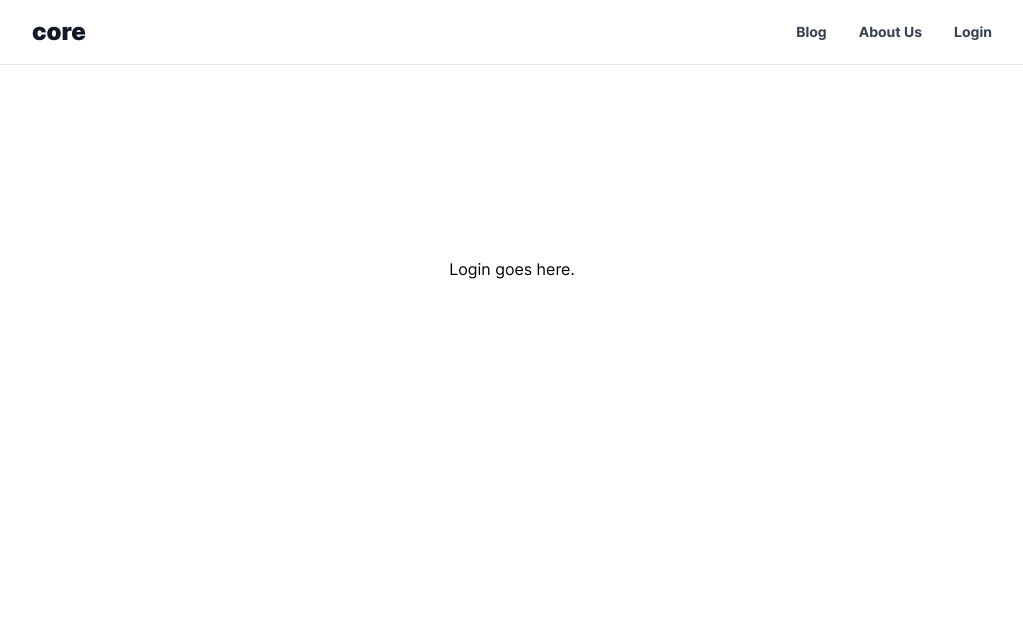
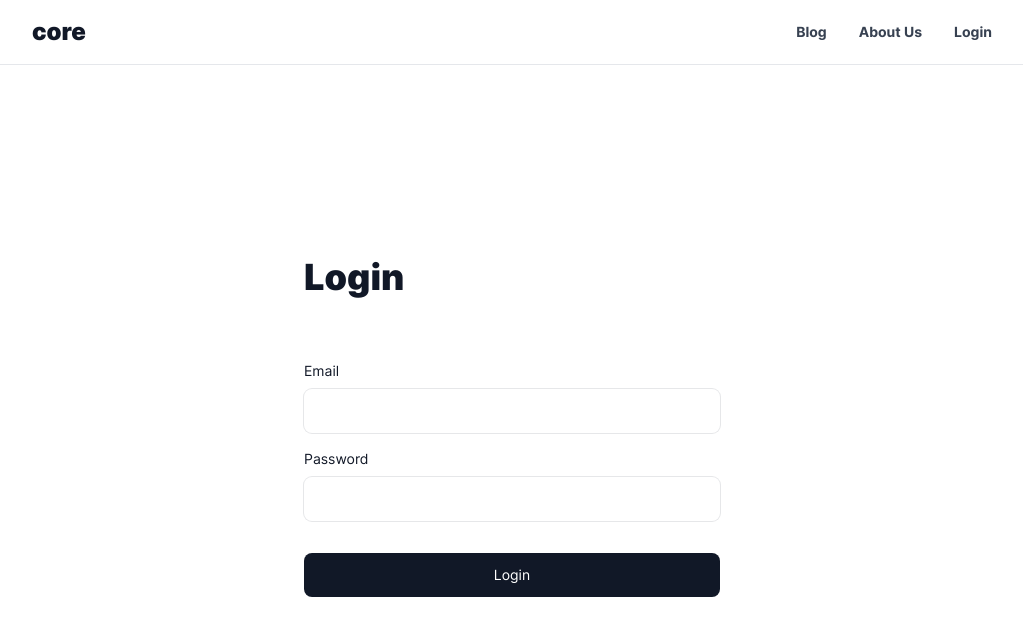
Before and after one commit to simalicrum/oob, a Next.js app: page /login in a window 1280 px wide. Shown: the top 636 px of the page, without its empty margins (128-1151 px from the left). Built offline with nearby package versions, Linux system fonts and the light colour scheme.

Commit message:
Added basic form styling

```diff
--- /dev/null
+++ b/components/FormInput.jsx
@@ -0,0 +1,9 @@
+export default function FormInput({ type, id }) {
+  return (
+    <input
+      id={id}
+      type={type}
+      className="rounded-lg py-3 px-6 text-sm ring-1 ring-gray-900/10 hover:ring-gray-300 focus:outline-none focus:ring-2"
+    ></input>
+  );
+}
--- /dev/null
+++ b/components/FormLabel.jsx
@@ -0,0 +1,7 @@
+export default function Label({ forVar, children }) {
+  return (
+    <label for={forVar} className="mb-2 text-sm text-gray-900">
+      {children}
+    </label>
+  );
+}
--- a/components/Login.jsx
+++ b/components/Login.jsx
@@ -1,9 +1,24 @@
 import Button from './Button';
+import FormInput from './FormInput';
+import FormLabel from './FormLabel';
 
 export default function Login() {
   return (
-    <div className="justify-items mx-auto flex max-w-5xl flex-col px-4 pt-32 text-center sm:pt-48">
-      Login goes here.
+    <div className="mx-auto max-w-md px-4 pt-32 sm:pt-48">
+      <h1 className="pb-16 text-4xl font-black text-gray-900 sm:text-4xl">
+        Login
+      </h1>
+      <form className="flex flex-col gap-4">
+        <div className="flex flex-col">
+          <FormLabel forVar="email">Email</FormLabel>
+          <FormInput id="email" type="email" />
+        </div>
+        <div className="mb-4 flex flex-col">
+          <FormLabel forVar="password">Password</FormLabel>
+          <FormInput id="password" type="password" />
+        </div>
+        <Button>Login</Button>
+      </form>
     </div>
   );
 }
--- a/components/Navbar.jsx
+++ b/components/Navbar.jsx
@@ -4,7 +4,9 @@ export default function Navbar() {
   return (
     <div className=" w-full border-b">
       <div className="mx-auto flex max-w-5xl items-center py-4 px-8">
-        <div className="text-2xl font-black text-gray-900">core</div>
+        <div className="text-2xl font-black text-gray-900">
+          <a href="/">core</a>
+        </div>
         <div className="grow"></div>
         <ul className="hidden flex-col sm:flex sm:flex-row">
           <li className="mr-8 text-sm font-bold text-gray-700">
```
